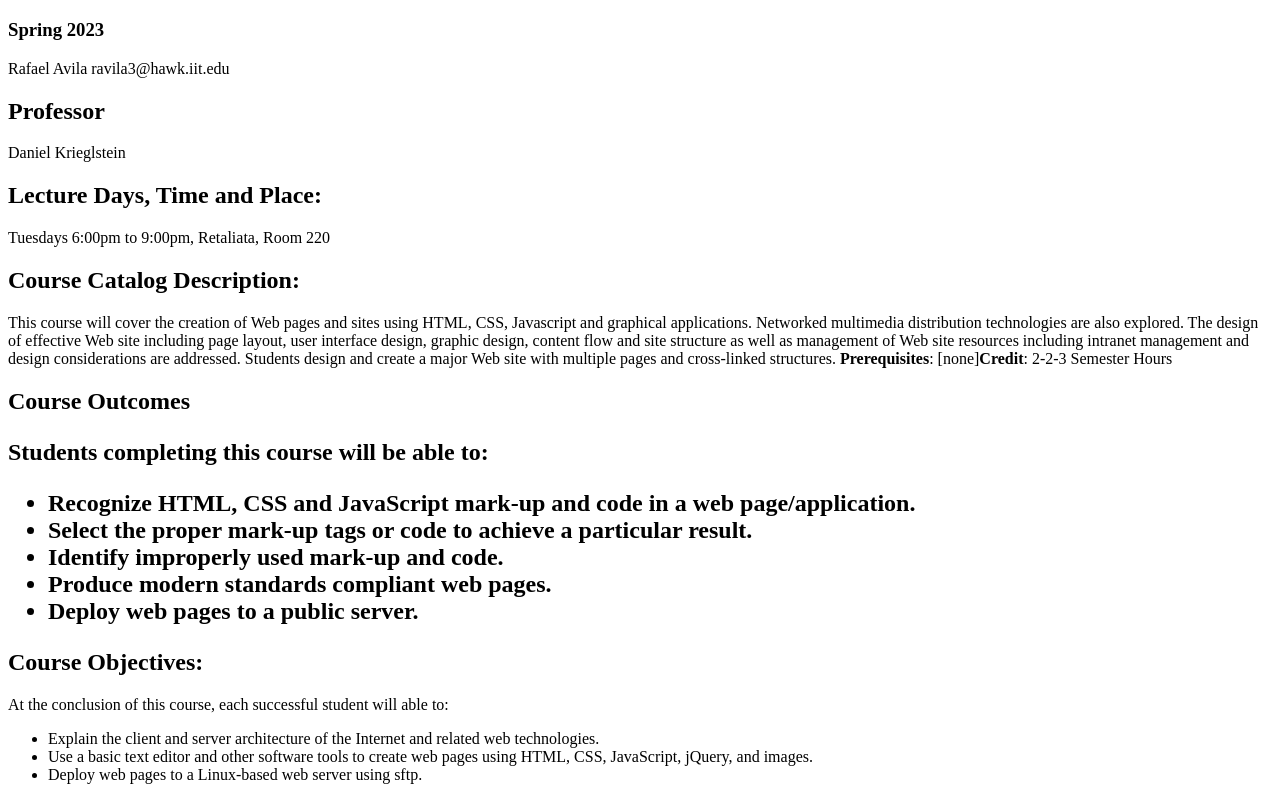
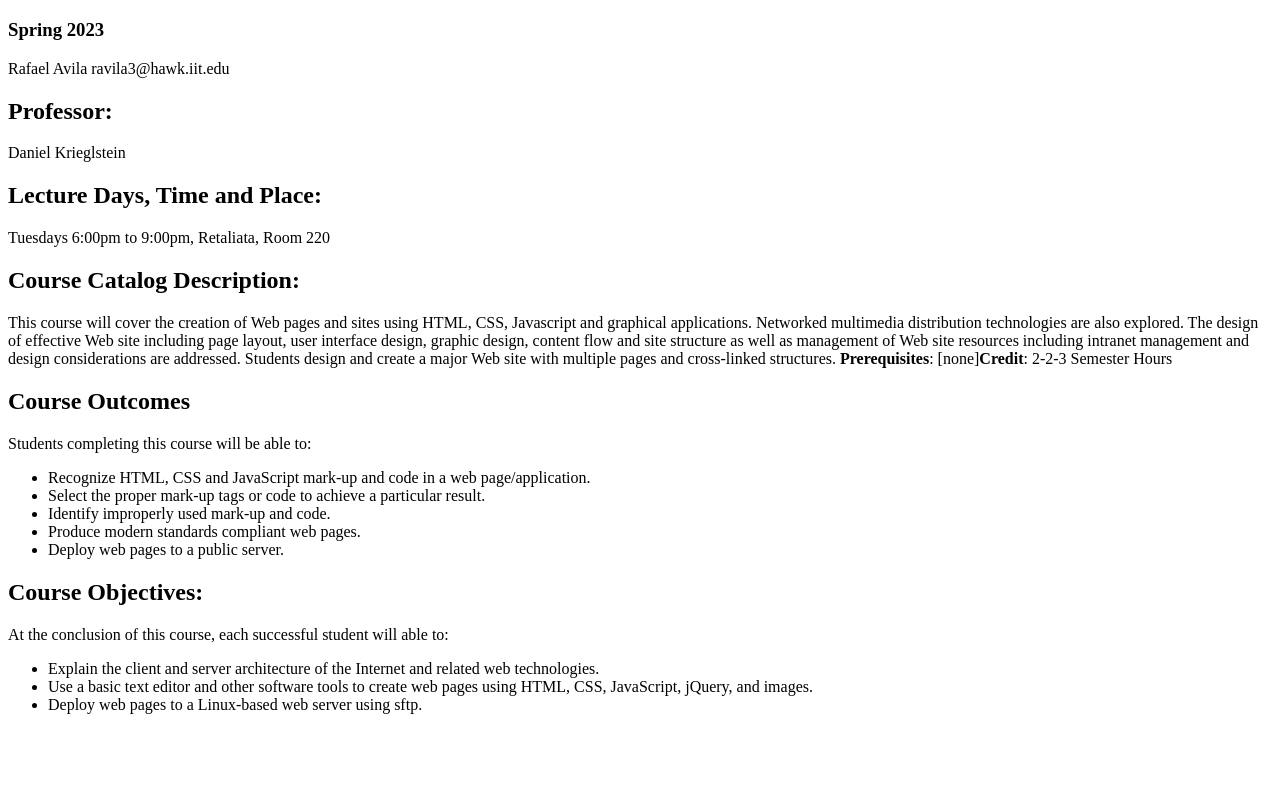
Before and after one commit to Rebel-Jedi/lab2, a plain HTML site: page index.html in a window 1280 px wide. Shown: the part 61-861 px from the top of the page. After the commit the page ends 800 px from the top, so only its background shows below. Drawn offline with Linux system fonts and the light colour scheme.

Commit message:
Update index.html

```diff
--- a/index.html
+++ b/index.html
@@ -8,13 +8,13 @@
 	<h1>ITMD-361 Internet Technologies and Web Design</h1>
 	<h3>Spring 2023</h3>
 	<p>Rafael Avila ravila3@hawk.iit.edu</p>
-	<h2>Professor</h2>
+	<h2>Professor:</h2>
   	<p>Daniel Krieglstein</p>
   	<h2>Lecture Days, Time and Place:</h2>
   	<p>Tuesdays 6:00pm to 9:00pm, Retaliata, Room 220</p>
   	<h2>Course Catalog Description:</h2>
   		<p>This course will cover the creation of Web pages and sites using HTML, CSS, Javascript and graphical applications. Networked multimedia distribution technologies are also explored. The design of effective Web site including page layout, user interface design, graphic design, content flow and site structure as well as management of Web site resources including intranet management and design considerations are addressed. Students design and create a major Web site with multiple pages and cross-linked structures. <strong>Prerequisites</strong>: [none]<strong>Credit</strong>: 2-2-3 Semester Hours</p>
-  	<h2>Course Outcomes<h2>
+  	<h2>Course Outcomes</h2>
   	<p>Students completing this course will be able to:</p>
   	<ul>
   			<li>Recognize HTML, CSS and JavaScript mark-up and code in a web page/application.</li>
```
